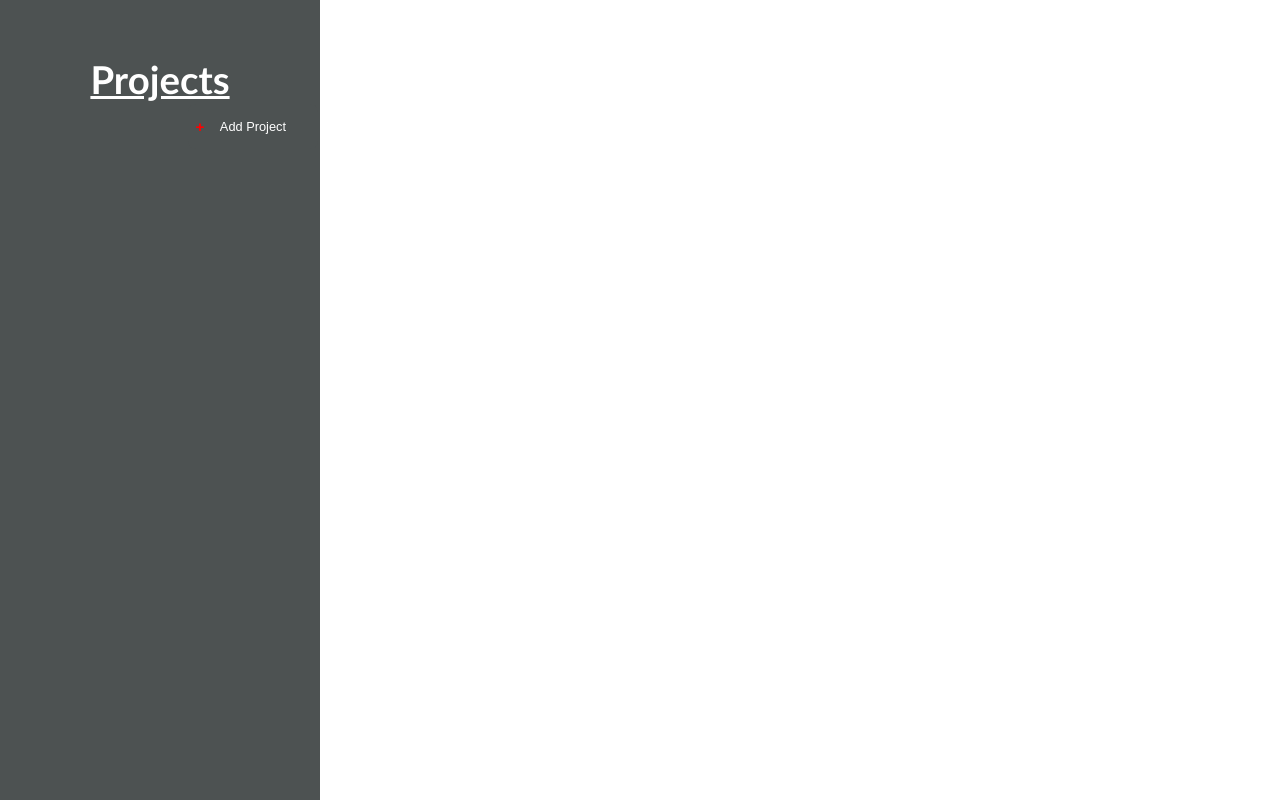
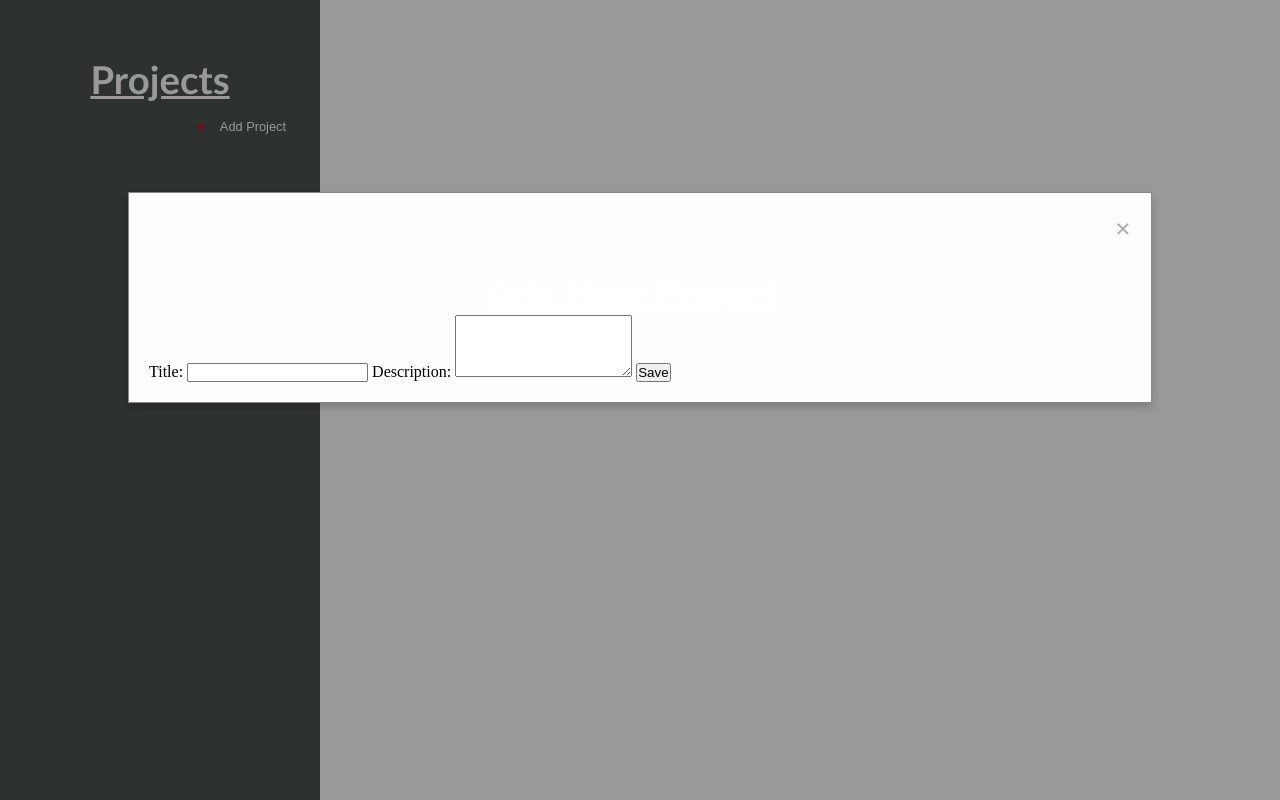
Before and after one commit to Z-67/todolist, a plain HTML site: page index.html in a window 1280 px wide. Both pictures are taken after a click on the button "Add Project". Drawn offline with Linux system fonts and the light colour scheme.

Commit message:
popup window shows up when add project button is clicked

```diff
--- a/index.html
+++ b/index.html
@@ -13,9 +13,22 @@
         <button class="addProject">Add Project</button>
     </div>
 
-    <div class="container">
+    <div id="projectModal" class="modal">
+        <div class="modal-content">
+            <span class="close" onclick="closeProjectModal()">&times;</span>
+            <h2>Add New Project</h2>
+            <form id="projectForm">
+                <label for="title">Title:</label>
+                <input type="text" id="title" name="title" required>
 
+                <label for="description">Description:</label>
+                <textarea id="description" name="description" rows="4" required></textarea>
+
+                <button type="submit">Save</button>
+            </form>
+        </div>
     </div>
 
+    <script src="script.js"></script>
 </body>
 </html>
--- a/script.js
+++ b/script.js
@@ -0,0 +1,46 @@
+// Wait for the DOM content to fully load
+document.addEventListener('DOMContentLoaded', function() {
+    // Find the button element by its class name
+    var addProjectButton = document.querySelector('.addProject');
+
+    // Find the modal and close button elements
+    var modal = document.getElementById('projectModal');
+    var closeButton = modal.querySelector('.close');
+
+    // Add event listener to open the modal
+    addProjectButton.addEventListener('click', function() {
+        modal.style.display = 'block';
+    });
+
+    // Add event listener to close the modal
+    closeButton.addEventListener('click', function() {
+        modal.style.display = 'none';
+    });
+
+    // Optional: Close modal if user clicks outside of it
+    window.addEventListener('click', function(event) {
+        if (event.target == modal) {
+            modal.style.display = 'none';
+        }
+    });
+
+    // Prevent form submission (default behavior) and handle form submission
+    var projectForm = document.getElementById('projectForm');
+    projectForm.addEventListener('submit', function(event) {
+        event.preventDefault(); // Prevent default form submission
+        saveProject();
+    });
+
+    // Function to save the project
+    function saveProject() {
+        var title = document.getElementById('title').value;
+        var description = document.getElementById('description').value;
+
+        // Example: Send data to backend or perform further actions
+        console.log('Title:', title);
+        console.log('Description:', description);
+
+        // Close the modal after saving (optional)
+        modal.style.display = 'none';
+    }
+});
--- a/styles.css
+++ b/styles.css
@@ -59,3 +59,40 @@ h2 {
 .addProject:hover {
     background-color: rgb(166, 164, 164);
 }
+
+
+.modal {
+    display: none; /* Hidden by default */
+    position: fixed; /* Stay in place */
+    z-index: 1; /* Sit on top */
+    left: 0;
+    top: 0;
+    width: 100%; /* Full width */
+    height: 100%; /* Full height */
+    overflow: auto; /* Enable scroll if needed */
+    background-color: rgba(0,0,0,0.4); /* Black background with opacity */
+}
+
+.modal-content {
+    background-color: #fefefe;
+    margin: 15% auto; /* 15% from the top and centered */
+    padding: 20px;
+    border: 1px solid #888;
+    width: 80%; /* Could be more or less, depending on screen size */
+    box-shadow: 0 4px 8px rgba(0,0,0,0.2);
+    position: relative;
+}
+
+.close {
+    color: #aaa;
+    float: right;
+    font-size: 28px;
+    font-weight: bold;
+}
+
+.close:hover,
+.close:focus {
+    color: black;
+    text-decoration: none;
+    cursor: pointer;
+}
```
